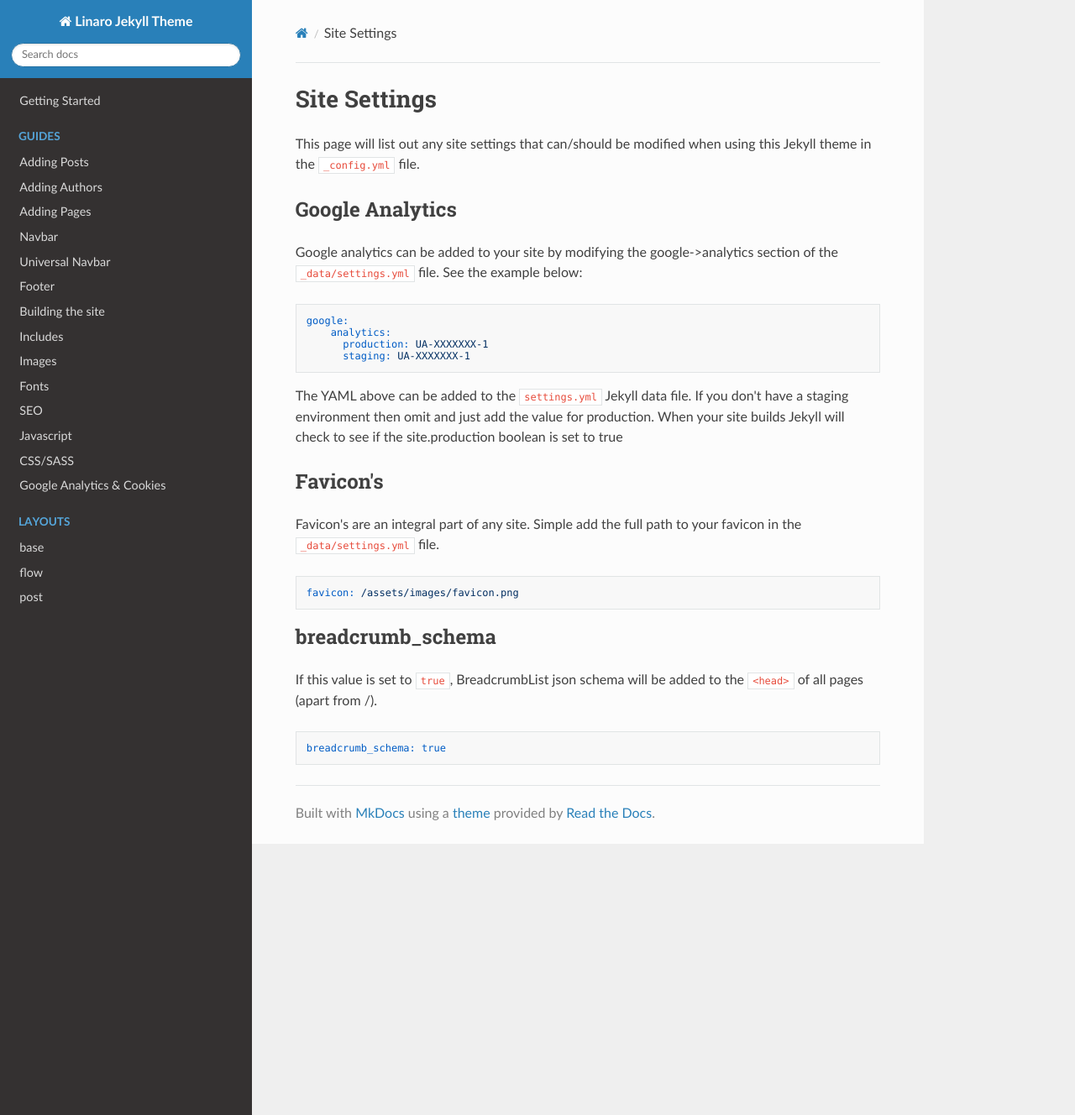
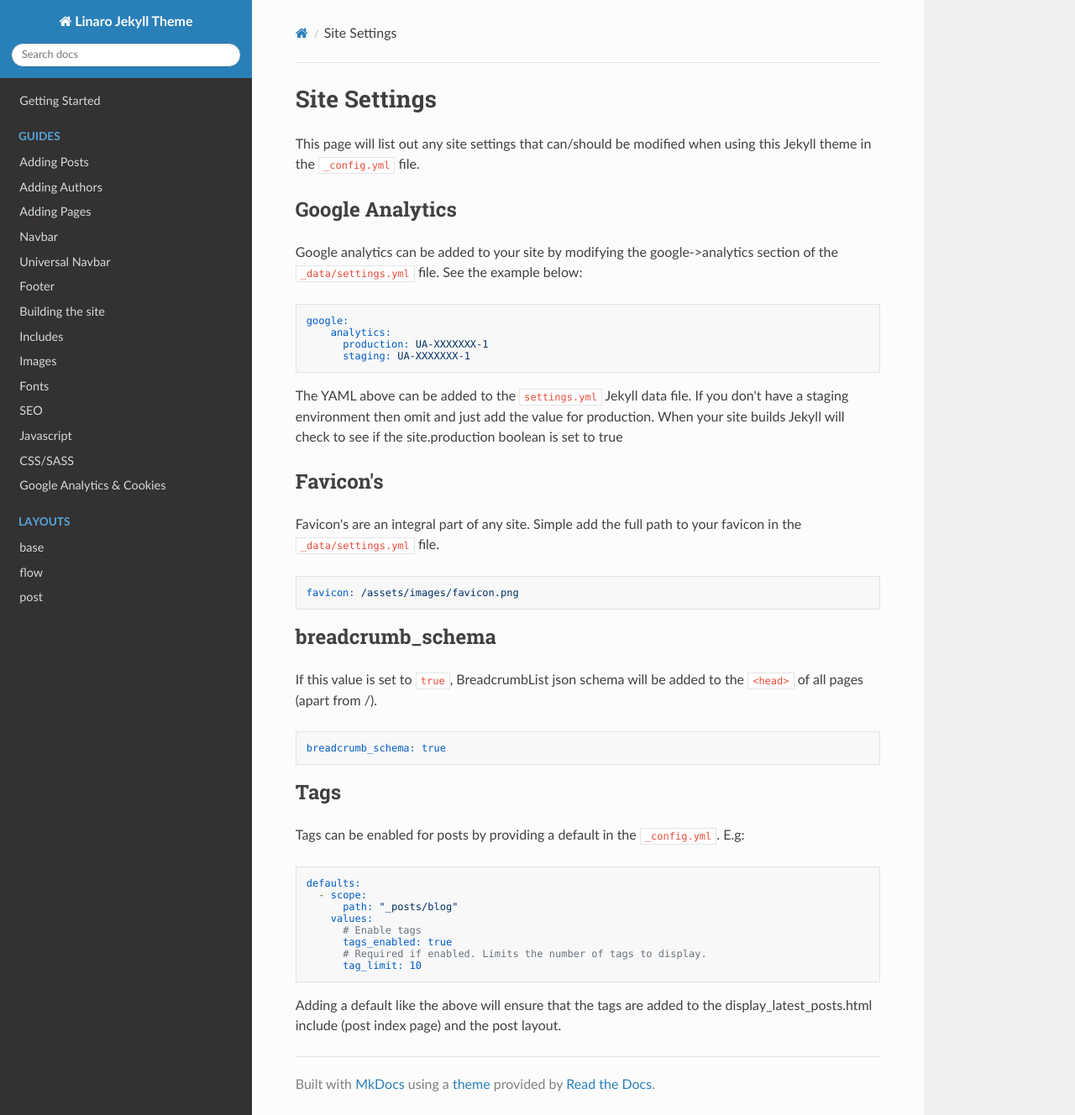
Before and after one commit to linaro-marketing/linaro-jekyll-theme, an MkDocs documentation site: the page built from docs/SiteSettings.md, in a window 1280 px wide and 1328 px high. Shown: the whole window at 84% size. Built offline with MkDocs 1.6.1, drawn with Linux system fonts in a browser that asks for light colours; nearby versions of some CDN libraries.

Commit message:
Updated docs for tags

````diff
--- a/docs/SiteSettings.md
+++ b/docs/SiteSettings.md
@@ -30,3 +30,20 @@ If this value is set to `true`, BreadcrumbList json schema will be added to the
 ```yaml
 breadcrumb_schema: true
 ```
+
+## Tags
+
+Tags can be enabled for posts by providing a default in the `_config.yml`. E.g:
+
+```yaml
+defaults:
+  - scope:
+      path: "_posts/blog"
+    values:
+      # Enable tags
+      tags_enabled: true
+      # Required if enabled. Limits the number of tags to display.
+      tag_limit: 10
+```
+
+Adding a default like the above will ensure that the tags are added to the display_latest_posts.html include (post index page) and the post layout.
````
